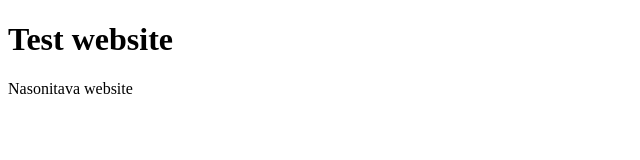
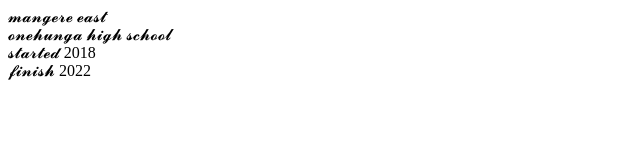
Before and after one commit to Nasonitava/Nasonitava.github.io, a plain HTML site: page index.html in a window 1280 px wide. Shown: the whole page, without its empty margins (0-640 px from the left). Drawn offline with Linux system fonts and the light colour scheme.

Commit message:
Update index.html

```diff
--- a/index.html
+++ b/index.html
@@ -1,11 +1,26 @@
-<!DOCTYPE html>
 <html>
-<head>
-  <title>Nasonitava website</title>
+  <head>
+    <link rel="stylesheet" type="text/css" href="styles.css">
   </head>
+
   <body>
-    <h1>Test website</h1>
-    <p>Nasonitava website</p>
+    <div id="banner">
+   𝓶𝓪𝓷𝓰𝓮𝓻𝓮 𝓮𝓪𝓼𝓽
 
-</body>
+    </div>
+
+    <div id="nav">
+     𝓸𝓷𝓮𝓱𝓾𝓷𝓰𝓪 𝓱𝓲𝓰𝓱 𝓼𝓬𝓱𝓸𝓸𝓵
+    </div>
+
+
+    <div id="sidebar">
+     𝓼𝓽𝓪𝓻𝓽𝓮𝓭 2018
+    </div>
+
+    <div id="content">
+      𝓯𝓲𝓷𝓲𝓼𝓱 2022
+    </div>
+
+  </body>
 </html>
```
